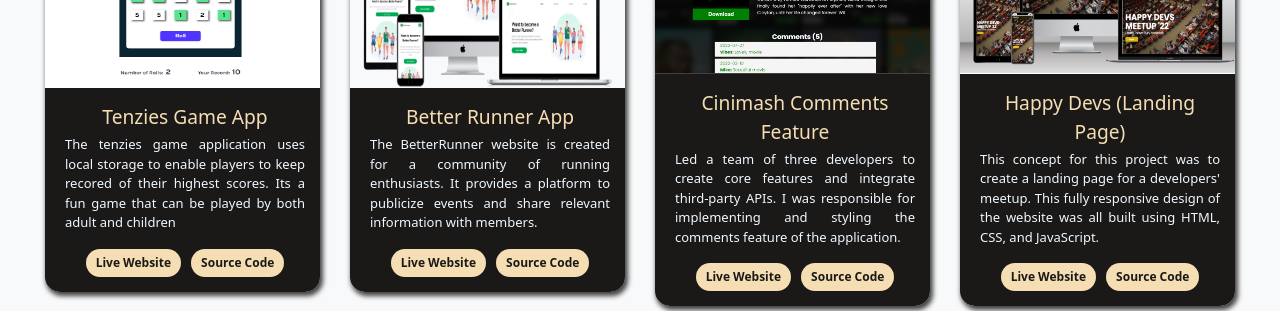
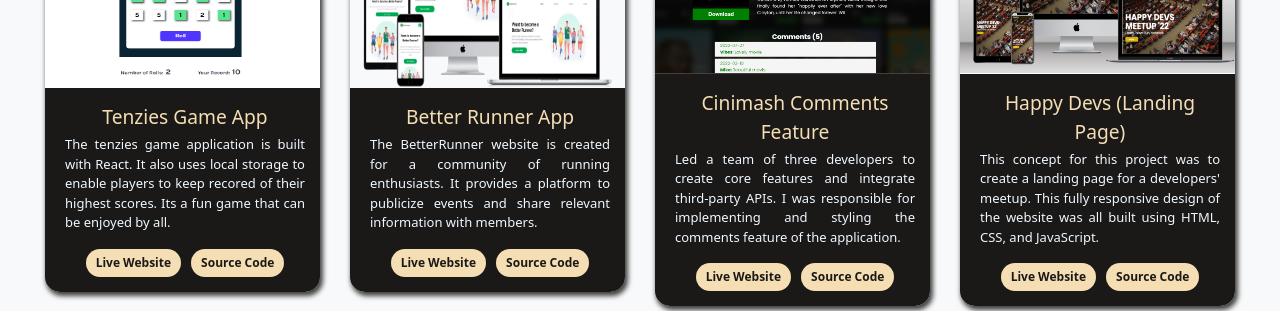
Before and after one commit to BenjaminSemah/bvs-portfolio, a React (Vite) app: page / in a window 1280 px wide. Shown: the part 1600-1911 px from the top of the page. Built offline with nearby package versions, Linux system fonts and the light colour scheme.

Commit message:
Update link for happy devs project

```diff
--- a/src/pages/Home/Home.tsx
+++ b/src/pages/Home/Home.tsx
@@ -78,9 +78,9 @@ export function Home() {
               <p className="project--name">Tenzies Game App</p>
               <div className="project--underline"></div>
               <p className="project--desc">
-                The tenzies game application uses local storage to enable
+                The tenzies game application is built with React. It also uses local storage to enable
                 players to keep recored of their highest scores. Its a fun game
-                that can be played by both adult and children
+                that can be enjoyed by all.
               </p>
               <div className="project--links">
                 <a href="https://benjamin-tenzies.netlify.app/" target="_blank">
@@ -184,11 +184,11 @@ export function Home() {
                 was all built using HTML, CSS, and JavaScript.
               </p>
               <div className="project--links">
-                <a href="https://benjamin-tenzies.netlify.app/" target="_blank">
+                <a href="https://happy-devs.netlify.app/" target="_blank">
                   Live Website
                 </a>
                 <a
-                  href="https://github.com/BenjaminSemah/tenzies-game"
+                  href="https://github.com/BenjaminSemah/happy-devs"
                   target="_blank"
                 >
                   Source Code
```
